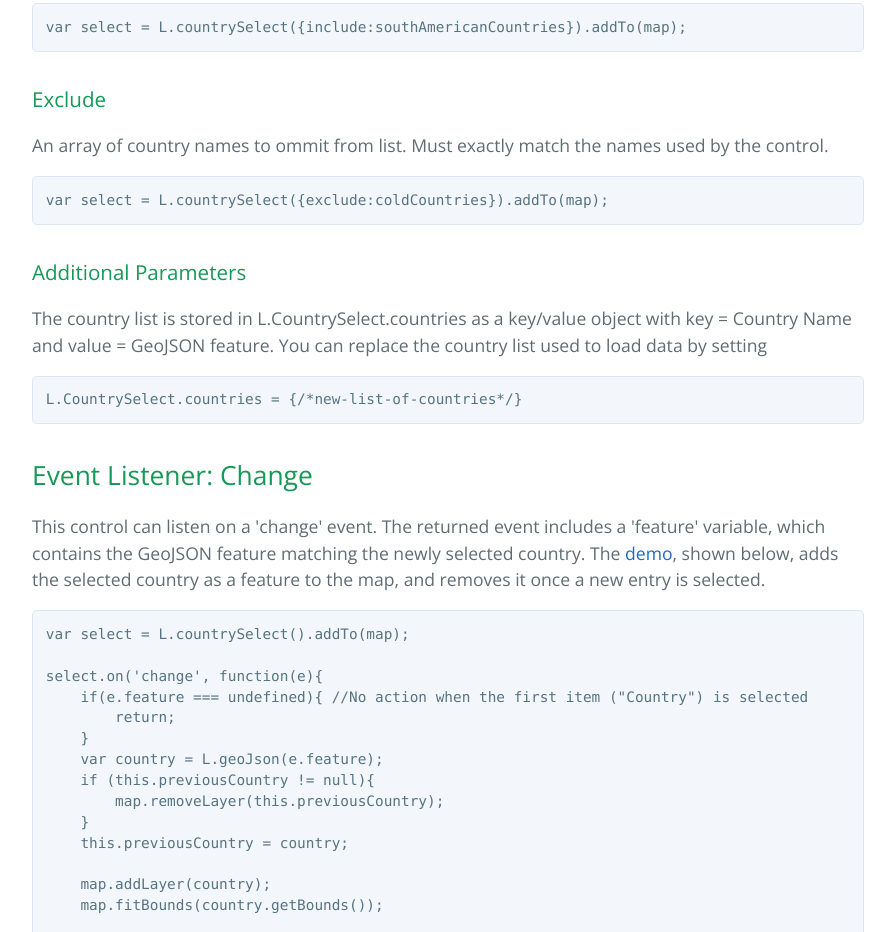
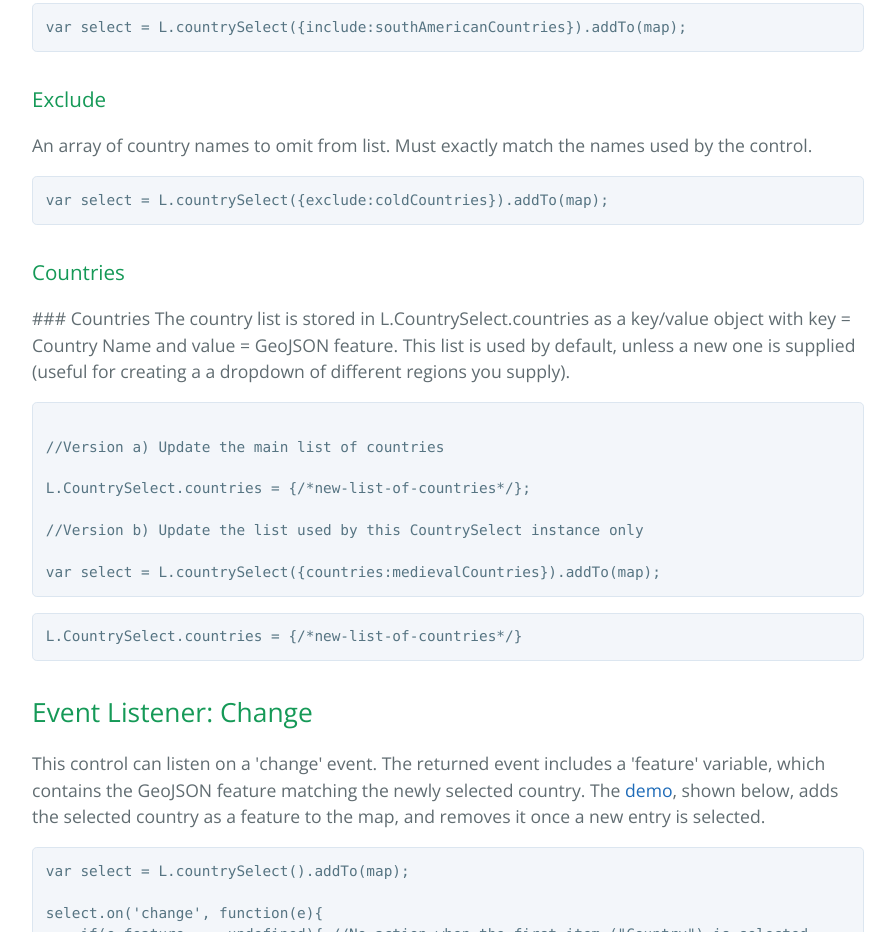
Before and after one commit to ahalota/Leaflet.CountrySelect, a plain HTML site: page index.html in a window 1280 px wide. Shown: the part 975-1907 px from the top of the page, without its empty margins (192-1087 px from the left). Drawn offline with nearby package versions, Linux system fonts and the light colour scheme.

Commit message:
Formatting.

```diff
--- a/index.html
+++ b/index.html
@@ -50,16 +50,25 @@
 <h3>
 <a id="exclude" class="anchor" href="#exclude" aria-hidden="true"><span aria-hidden="true" class="octicon octicon-link"></span></a>Exclude</h3>
 
-<p>An array of country names to ommit from list. Must exactly match the names used by the control.</p>
+<p>An array of country names to omit from list. Must exactly match the names used by the control.</p>
 
 <pre><code>var select = L.countrySelect({exclude:coldCountries}).addTo(map);
 </code></pre>
 
 <h3>
-<a id="additional-parameters" class="anchor" href="#additional-parameters" aria-hidden="true"><span aria-hidden="true" class="octicon octicon-link"></span></a>Additional Parameters</h3>
+<a id="countries" class="anchor" href="#countries" aria-hidden="true"><span aria-hidden="true" class="octicon octicon-link"></span></a>Countries</h3>
 
-<p>The country list is stored in L.CountrySelect.countries as a key/value object with key = Country Name and value = GeoJSON feature.
-You can replace the country list used to load data by setting</p>
+<p>### Countries
+The country list is stored in L.CountrySelect.countries as a key/value object with key = Country Name and value = GeoJSON feature. This list is used by default, unless a new one is supplied (useful for creating a a dropdown of different regions you supply).
+</p><pre><code>
+//Version a) Update the main list of countries
+
+L.CountrySelect.countries = {/*new-list-of-countries*/};
+
+//Version b) Update the list used by this CountrySelect instance only
+
+var select = L.countrySelect({countries:medievalCountries}).addTo(map);
+</code></pre>
 
 <pre><code>L.CountrySelect.countries = {/*new-list-of-countries*/}
 </code></pre>
```
Also changed, not shown: 1 other file.
